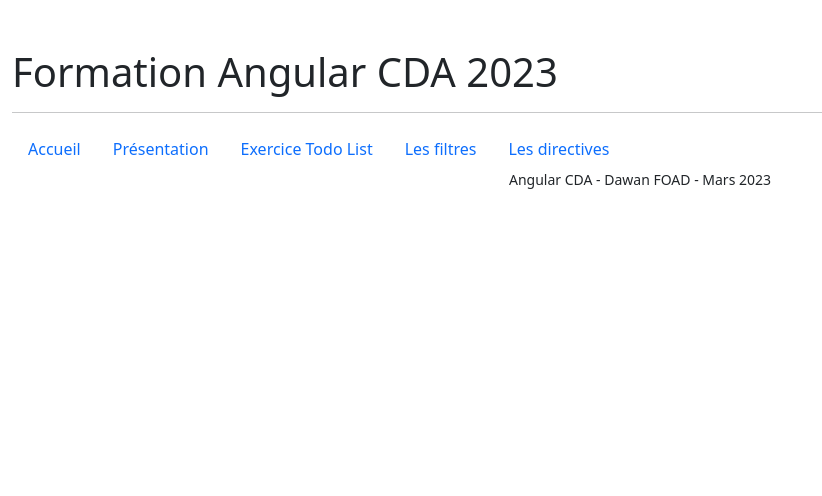
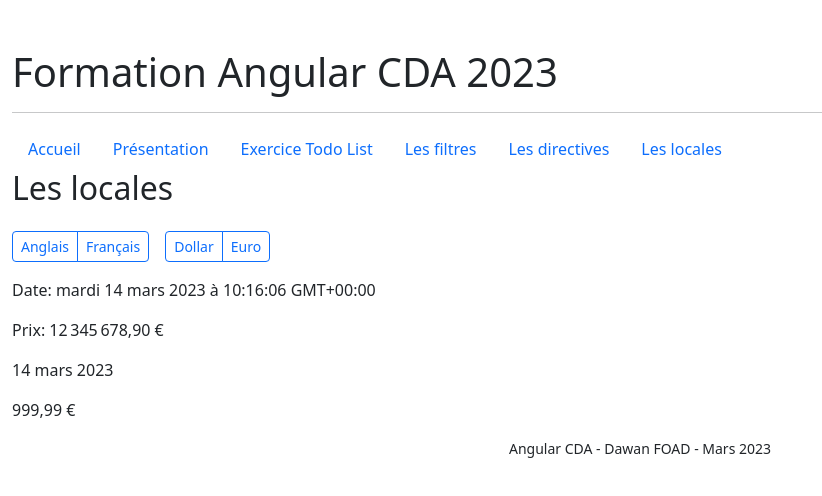
Before and after one commit to ToNnNo/AngularCDA2023W11, an Angular app: page /locale in a window 1280 px wide. Before the commit this address led to /. Shown: the top 496 px of the page, without its empty margins (0-822 px from the left). Built offline with nearby package versions, Linux system fonts and the light colour scheme.

Commit message:
les locales

```diff
--- a/src/app/app-routing.module.ts
+++ b/src/app/app-routing.module.ts
@@ -6,6 +6,7 @@
 import {TodolistComponent} from "./components/todolist/todolist.component";
 import {FiltersComponent} from "./components/filters/filters.component";
 import {DirectiveComponent} from "./components/directive/directive.component";
+import {LocaleComponent} from "./components/locale/locale.component";
 
 const routes: Routes = [
   { path: "", component: HomeComponent, title: "Accueil" },
@@ -13,6 +14,7 @@
   { path: "todo", component: TodolistComponent, title: "Todo List" },
   { path: "filters", component: FiltersComponent, title: "Les filtres" },
   { path: "directives", component: DirectiveComponent, title: "Les directives" },
+  { path: "locale", component: LocaleComponent, title: "Les locales" },
 ];
 
 @NgModule({
--- a/src/app/app.component.html
+++ b/src/app/app.component.html
@@ -9,6 +9,7 @@
     <a class="nav-link" routerLink="/todo">Exercice Todo List</a>
     <a class="nav-link" routerLink="/filters">Les filtres</a>
     <a class="nav-link" routerLink="/directives">Les directives</a>
+    <a class="nav-link" routerLink="/locale">Les locales</a>
   </nav>
   <main>
     <router-outlet></router-outlet>
--- a/src/app/app.module.ts
+++ b/src/app/app.module.ts
@@ -1,8 +1,13 @@
-import { NgModule } from '@angular/core';
+import {DEFAULT_CURRENCY_CODE, LOCALE_ID, NgModule} from '@angular/core';
 import { BrowserModule } from '@angular/platform-browser';
 import { FormsModule } from "@angular/forms";
 
+import { registerLocaleData } from "@angular/common";
+import fr from "@angular/common/locales/fr";
+registerLocaleData(fr);
+
 import { AppRoutingModule } from './app-routing.module';
+
 import { AppComponent } from './app.component';
 import { PresentationComponent } from './components/presentation/presentation.component';
 import { TodolistComponent } from './components/todolist/todolist.component';
@@ -26,7 +31,10 @@
     AppRoutingModule,
     FormsModule
   ],
-  providers: [],
+  providers: [
+    { provide: LOCALE_ID, useValue: 'fr' },
+    { provide: DEFAULT_CURRENCY_CODE, useValue: 'EUR' }
+  ],
   bootstrap: [AppComponent]
 })
 export class AppModule { }
--- a/src/app/components/locale/locale.component.html
+++ b/src/app/components/locale/locale.component.html
@@ -1 +1,20 @@
-<p>locale works!</p>
+<header>
+  <h2>Les locales</h2>
+</header>
+
+<div class="btn-group btn-group-sm my-3 me-3">
+  <button class="btn btn-outline-primary" (click)="locale = 'en'">Anglais</button>
+  <button class="btn btn-outline-primary" (click)="locale = 'fr'">Français</button>
+</div>
+
+<div class="btn-group btn-group-sm my-3 me-3">
+  <button class="btn btn-outline-primary" (click)="devise = 'USD'">Dollar</button>
+  <button class="btn btn-outline-primary" (click)="devise = 'EUR'">Euro</button>
+</div>
+
+<p>Date: {{ date | date: 'full': undefined: locale }}</p>
+<p>Prix: {{ 12345678.90 | currency: devise: 'symbol': undefined: locale }}</p>
+
+
+<p>{{ date | date }}</p>
+<p>{{ 999.99 | currency }}</p>
--- a/src/app/components/locale/locale.component.ts
+++ b/src/app/components/locale/locale.component.ts
@@ -1,4 +1,4 @@
-import { Component } from '@angular/core';
+import {Component, DEFAULT_CURRENCY_CODE, Inject, LOCALE_ID} from '@angular/core';
 
 @Component({
   selector: 'app-locale',
@@ -7,4 +7,20 @@
 })
 export class LocaleComponent {
 
+  /*locale = 'en';
+  devise = 'USD';*/
+
+  date = new Date();
+
+  /**
+   * public locale: string
+   *
+   * constructor(@Inject(LOCALE_ID) locale: string) {
+   *   this.locale = locale
+   * }
+   * */
+  constructor(
+    @Inject(LOCALE_ID) public locale: string,
+    @Inject(DEFAULT_CURRENCY_CODE) public devise: string
+  ) { }
 }
```
